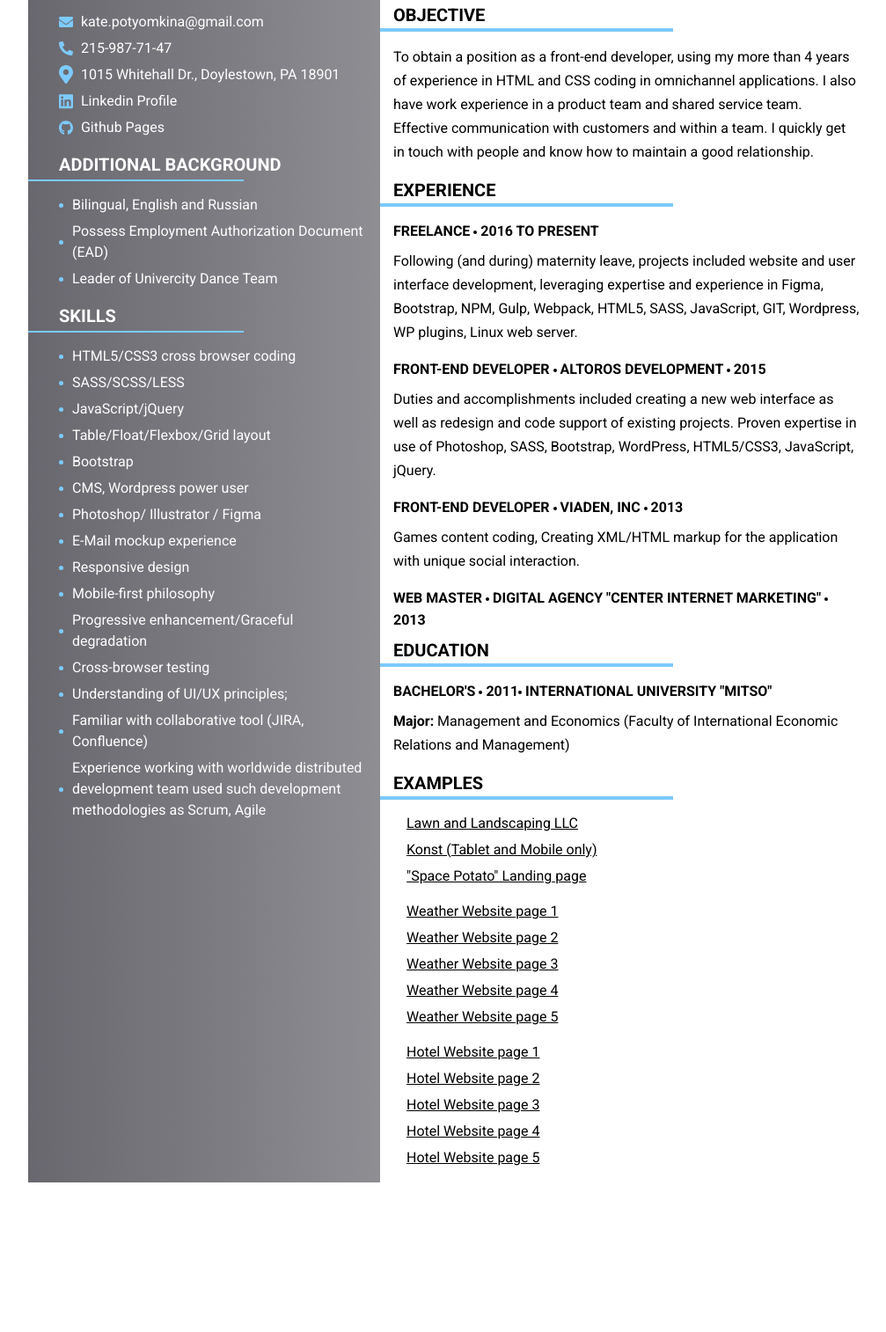
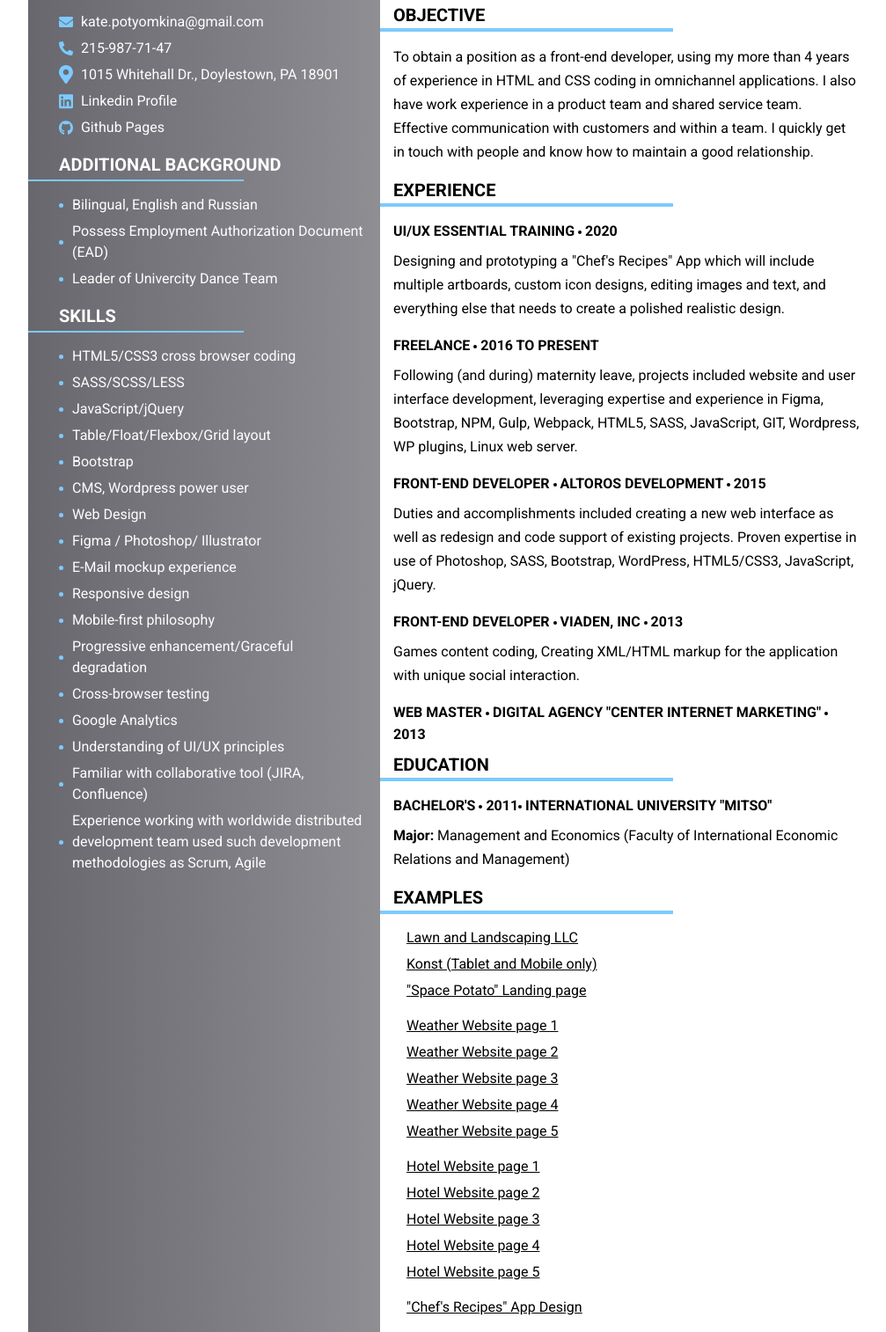
Before and after one commit to kate-pote/resume_project, a website: page app/index.html in a window 1280 px wide. Shown: the part 167-1681 px from the top of the page at 88% size, without its empty margins (128-1135 px from the left). Before the commit the page ends 1511 px from the top, so only its background shows below. Drawn offline with nearby package versions, Linux system fonts and the light colour scheme; files that its build step writes are made by us from their sources.

Commit message:
Added new design skill

```diff
--- a/app/index.html
+++ b/app/index.html
@@ -61,13 +61,15 @@
             <li>Table/Float/Flexbox/Grid layout</li>
             <li>Bootstrap</li>
             <li>CMS, Wordpress power user</li>
-            <li>Photoshop/ Illustrator / Figma</li>
+            <li>Web Design</li>
+            <li>Figma / Photoshop/ Illustrator</li>
             <li>E-Mail mockup experience</li>
             <li>Responsive design</li>
             <li>Mobile-first philosophy</li>
             <li>Progressive enhancement/Graceful degradation</li>
             <li>Cross-browser testing</li>
-            <li>Understanding of UI/UX principles;</li>
+            <li>Google Analytics</li>
+            <li>Understanding of UI/UX principles</li>
             <li>Familiar with collaborative tool (JIRA, Confluence)</li>
             <li>Experience working with worldwide distributed development team used such development methodologies as Scrum, Agile</li>
           </ul>
@@ -81,6 +83,11 @@
           </p>
 
           <h3>experience</h3>
+          <h4>UI/UX Essential Training <i class="circle"></i> 2020</h4>
+          <p>
+            Designing and prototyping a "Chef's Recipes" App which will include multiple artboards, custom icon designs,
+            editing images and text, and everything else that needs to create a polished realistic design.
+          </p>
           <h4>freelance <i class="circle"></i> 2016 to present</h4>
           <p>
             Following (and during) maternity leave, projects included website and user interface development,
@@ -130,23 +137,13 @@
             <li><a href="https://kate-pote.github.io/citykey/profile.html" target="_blank">Hotel Website page 4</a></li>
             <li><a href="https://kate-pote.github.io/citykey/index-perfect-day.html" target="_blank">Hotel Website page 5</a></li>
           </ul>
+          <ul>
+            <li><a href="https://www.figma.com/file/KdUWaGhUB1RSunkb857hLO/chef_recipe_app?node-id=0%3A1"
+                   target="_blank">"Chef's Recipes" App Design</a></li>
+          </ul>
         </article>
       </section>
     </main>
-
-    <!-- Google Analytics: change UA-XXXXX-X to be your site's ID. -->
-
-    <!-- Global site tag (gtag.js) - Google Analytics -->
-
-    <!--<script async src="https://www.googletagmanager.com/gtag/js?id=UA-161998337-1"></script>-->
-    <!--<script>-->
-      <!--window.dataLayer = window.dataLayer || [];-->
-      <!--function gtag(){dataLayer.push(arguments);}-->
-      <!--gtag('js', new Date());-->
-
-      <!--gtag('config', 'UA-161998337-1');-->
-    <!--</script>-->
-
 
     <script>
       (function(b,o,i,l,e,r){b.GoogleAnalyticsObject=l;b[l]||(b[l]=
```
Also changed, not shown: 1 other file.
